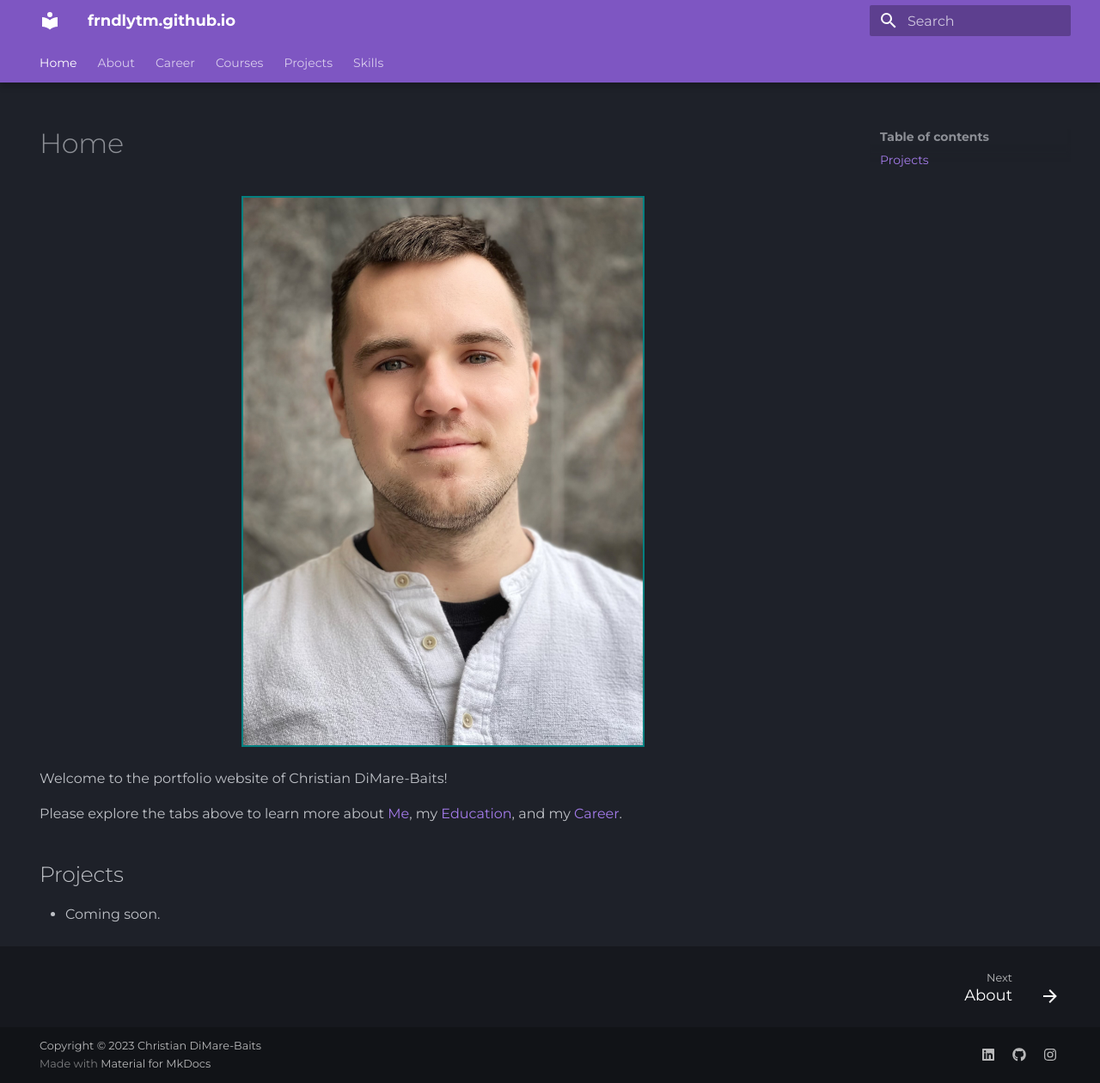
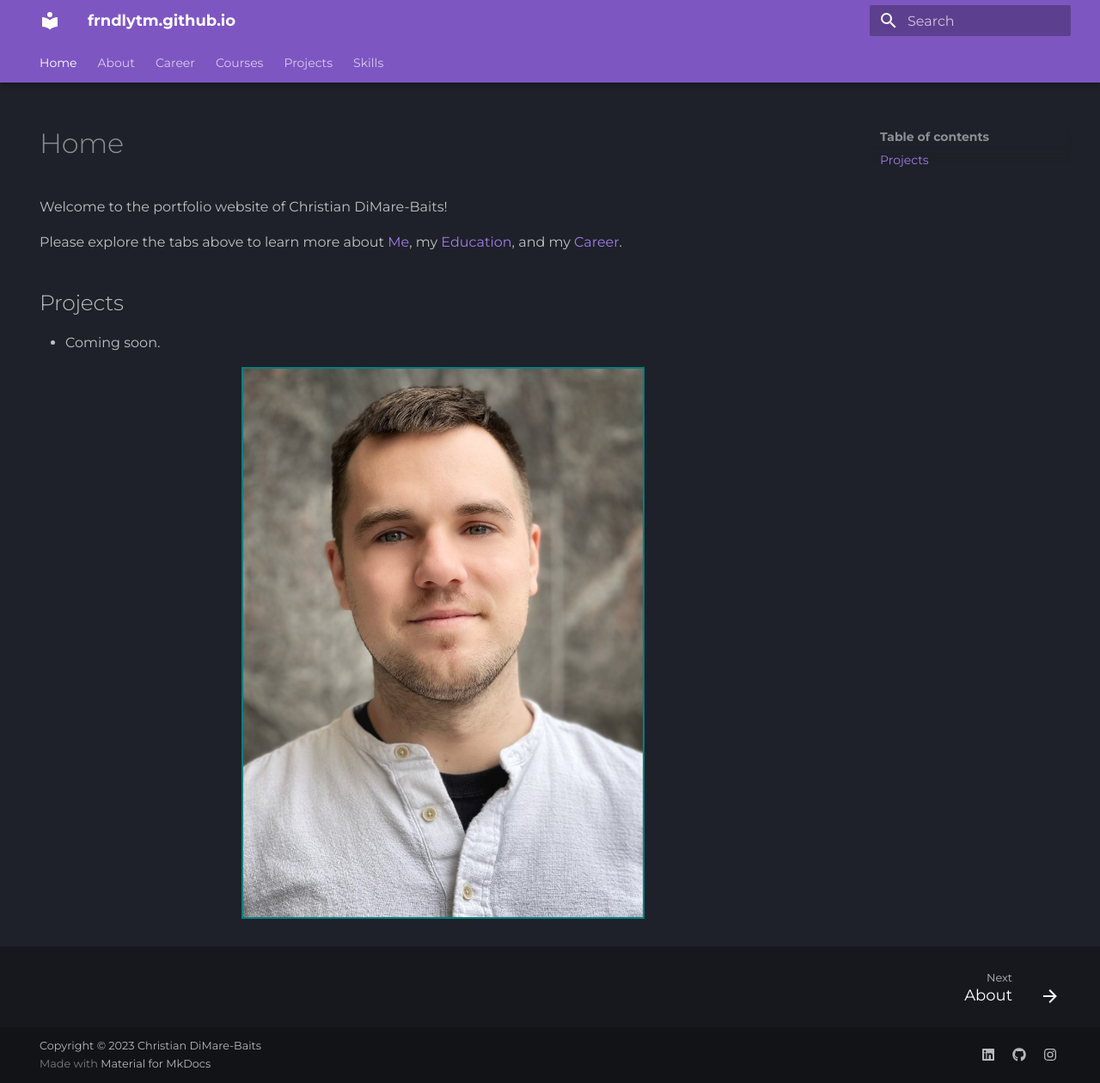
Before and after one commit to frndlytm/frndlytm.github.io, an MkDocs documentation site: the page built from docs/index.md, in a window 1280 px wide and 1260 px high. Shown: the whole window at 86% size. Built offline with MkDocs 1.6.1 and Material for MkDocs 9.7.7, drawn with Linux system fonts in a browser that asks for light colours; some web fonts are replaced.

Commit message:
Reorganize the index so that it flows better.

```diff
--- a/docs/index.md
+++ b/docs/index.md
@@ -4,10 +4,6 @@ description: Home - Portfolio - Christian DiMare-Baits
 hide:
   - navigation
 ---
-
-<div align="center" markdown>
-![Me - Slate](images/me/headshot-slate.jpg){ style="border: 2px solid teal", width="50%", padding="10%" }
-</div>
 
 Welcome to the portfolio website of Christian DiMare-Baits!
 
@@ -17,3 +13,7 @@ Please explore the tabs above to learn more about [Me](about.md), my
 ## Projects
 
 * Coming soon.
+
+<div align="center" markdown>
+![Me - Slate](images/me/headshot-slate.jpg){ style="border: 2px solid teal", width="50%", padding="10%" }
+</div>
```
